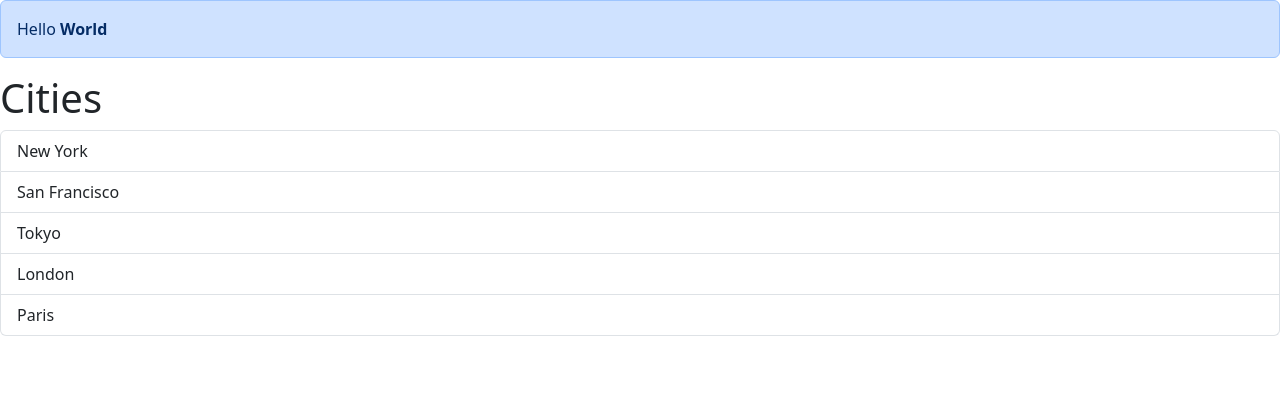
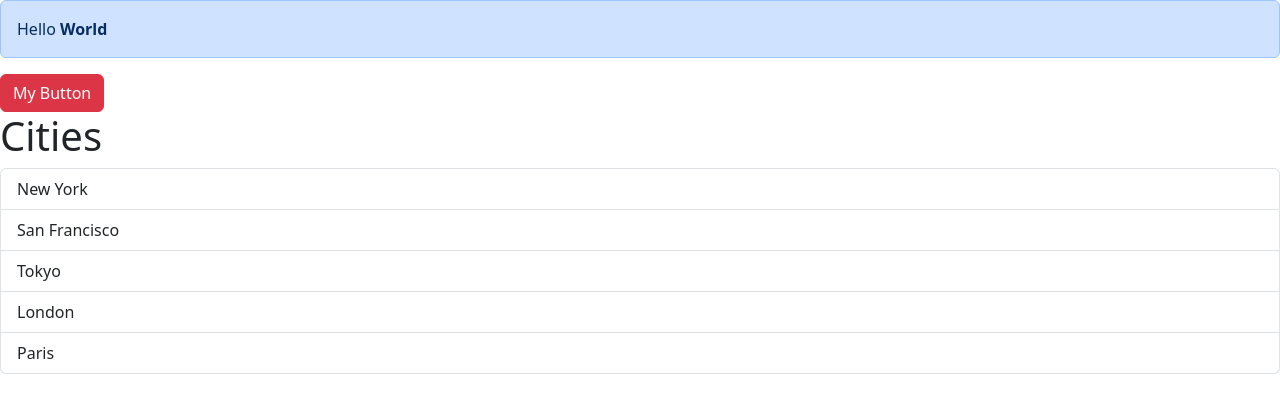
Before and after one commit to thomas-buchanan/react-app, a React (Vite) app: page / in a window 1280 px wide. Shown: the top 412 px of the page. Built offline with nearby package versions, Linux system fonts and the light colour scheme.

Commit message:
Building a button component

```diff
--- a/src/App.tsx
+++ b/src/App.tsx
@@ -1,4 +1,5 @@
 import Alert from "./components/Alert";
+import Button from "./components/Button";
 import ListGroup from "./components/ListGroup";
 
 function App() {
@@ -14,6 +15,10 @@
         Hello <b>World</b>
       </Alert>
 
+      <Button color="danger" onClick={() => console.log("Clicked")}>
+        My Button
+      </Button>
+
       <ListGroup
         items={items}
         heading="Cities"
--- /dev/null
+++ b/src/components/Button.tsx
@@ -0,0 +1,15 @@
+interface Props {
+  children: string;
+  color?: "primary" | "secondary" | "danger";
+  onClick: () => void;
+}
+
+const Button = ({ children, color = "primary", onClick }: Props) => {
+  return (
+    <button type="button" className={"btn btn-" + color} onClick={onClick}>
+      {children}
+    </button>
+  );
+};
+
+export default Button;
```
